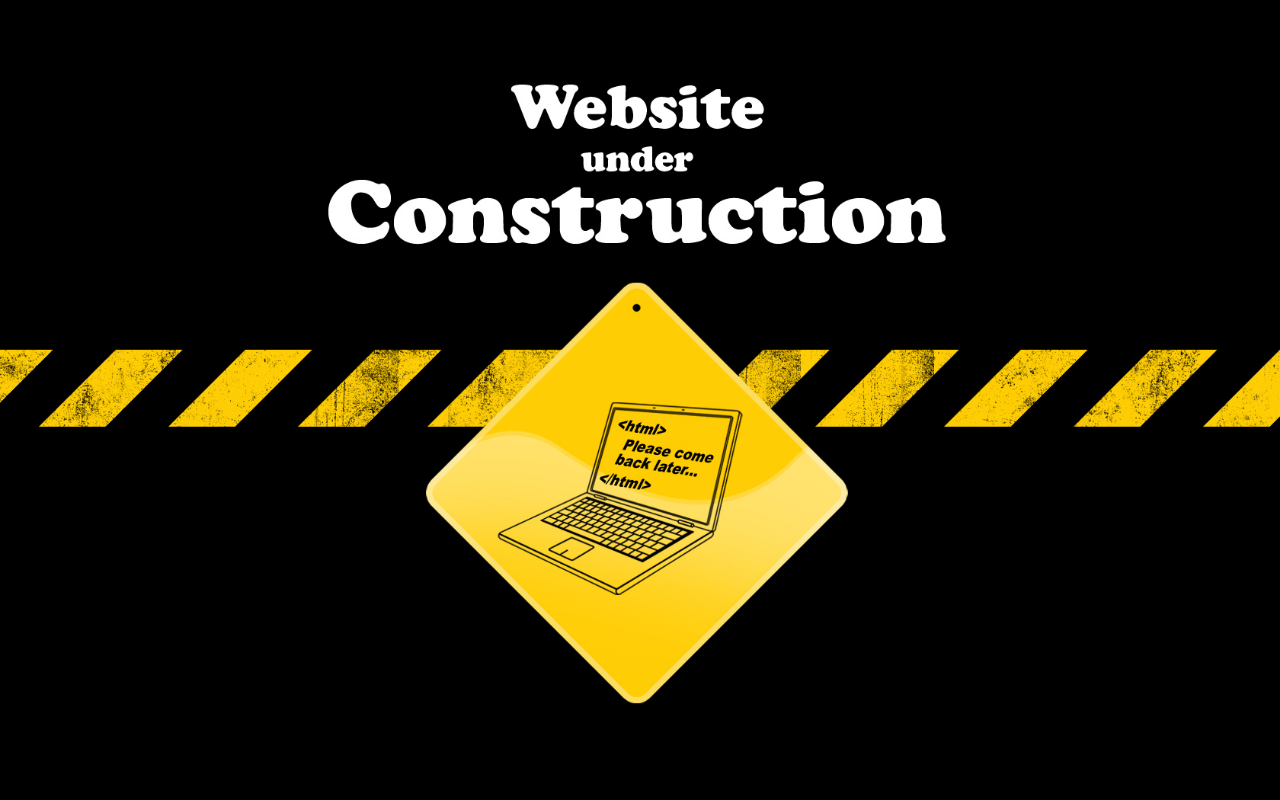
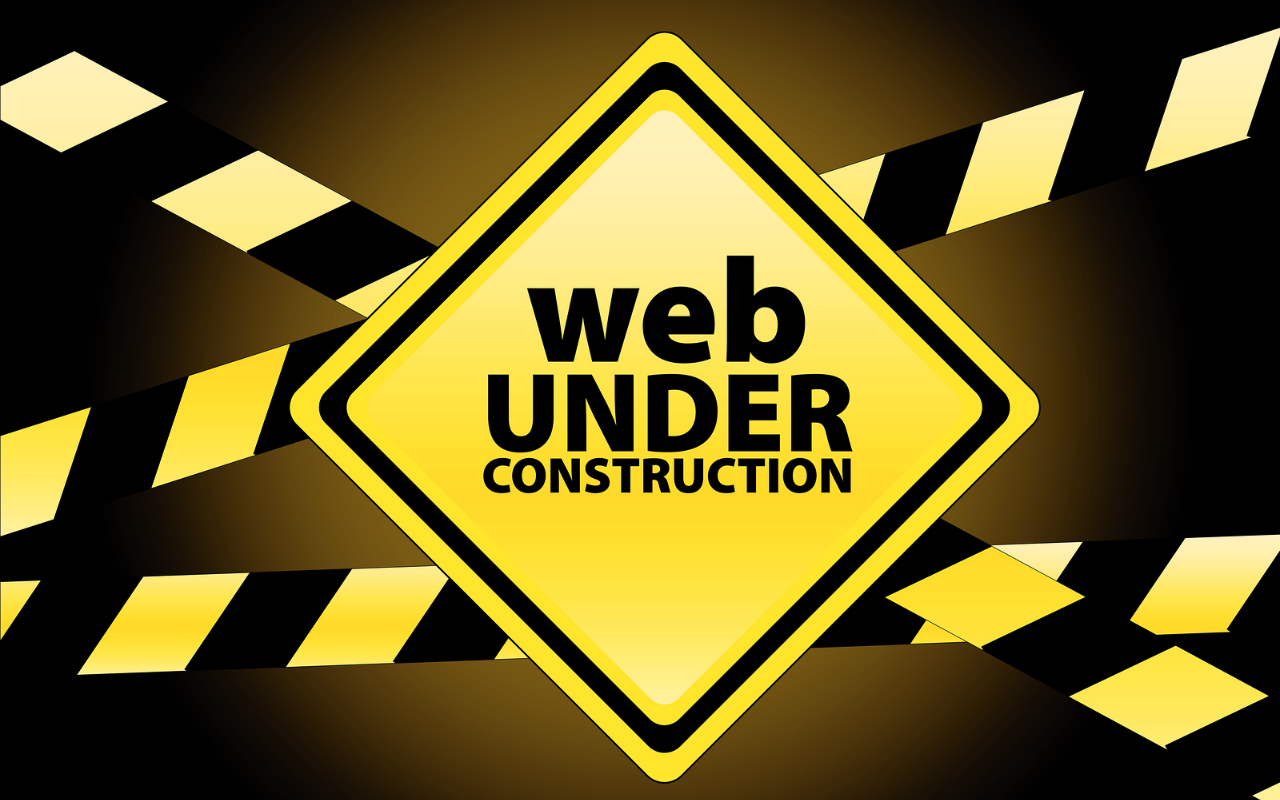
Before and after one commit to corposervices313/corposervices, a plain HTML site: page index.html in a window 1280 px wide. Drawn offline with nearby package versions, Linux system fonts and the light colour scheme.

Commit message:
“index”

```diff
--- a/css/style.css
+++ b/css/style.css
@@ -1,24 +1,12 @@
 body {
-    /* Location of the image */
-    background-image: url("../images/website-under-construction-labs.jpg");
 
-    /* Background image is centered vertically and horizontally at all times */
-    background-position: center center;
-
-    /* Background image doesn't tile */
-    background-repeat: no-repeat;
-
-    /* Background image is fixed in the viewport so that it doesn't move when
-       the content's height is greater than the image's height */
-    background-attachment: fixed;
-
-    /* This is what makes the background image rescale based
-       on the container's size */
-    background-size: cover;
-
-    /* Set a background color that will be displayed
-       while the background image is loading */
-    background-color: #464646;
-
-    /* height: 80%; */
+display: flex;
+background-image: url("../images/Web-under-construction.jpeg");
+background-position: center center;
+background-repeat: no-repeat;
+background-attachment: fixed;
+background-size: cover;
+background-color: #464646;
+width: 100%;
+min-height: 100vh;
   }
```
Also changed, not shown: images/Web-under-construction.jpeg (added), index.html (line endings or trailing spaces).
